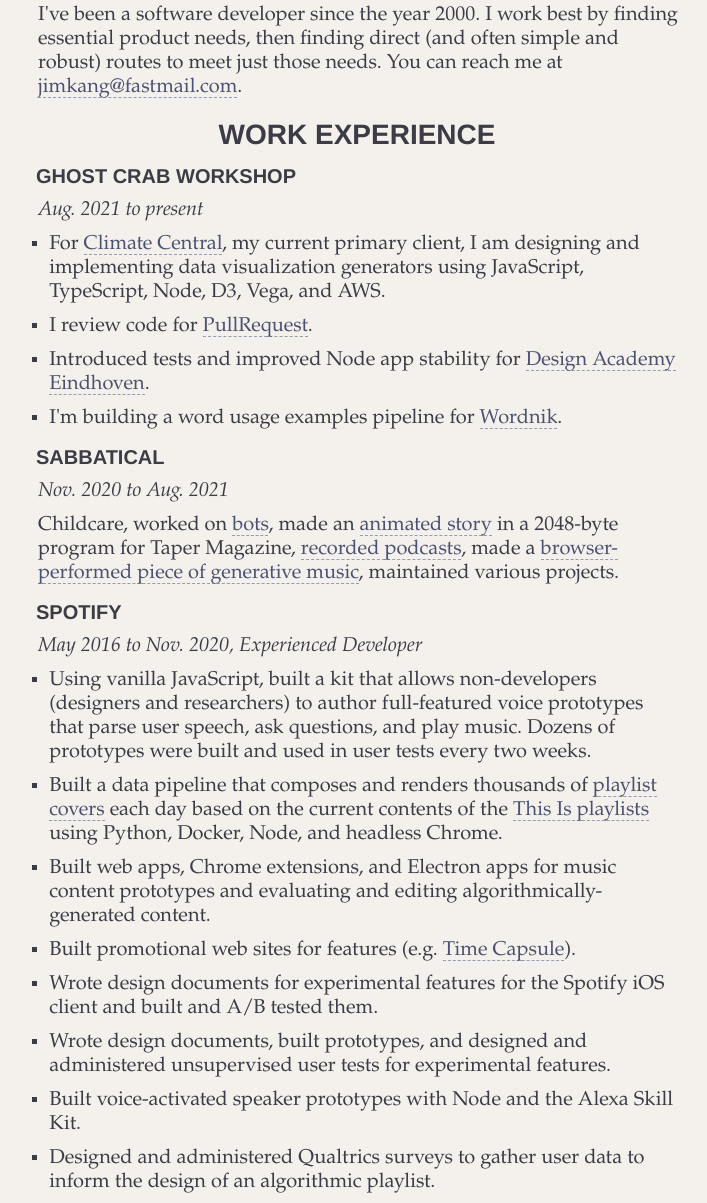
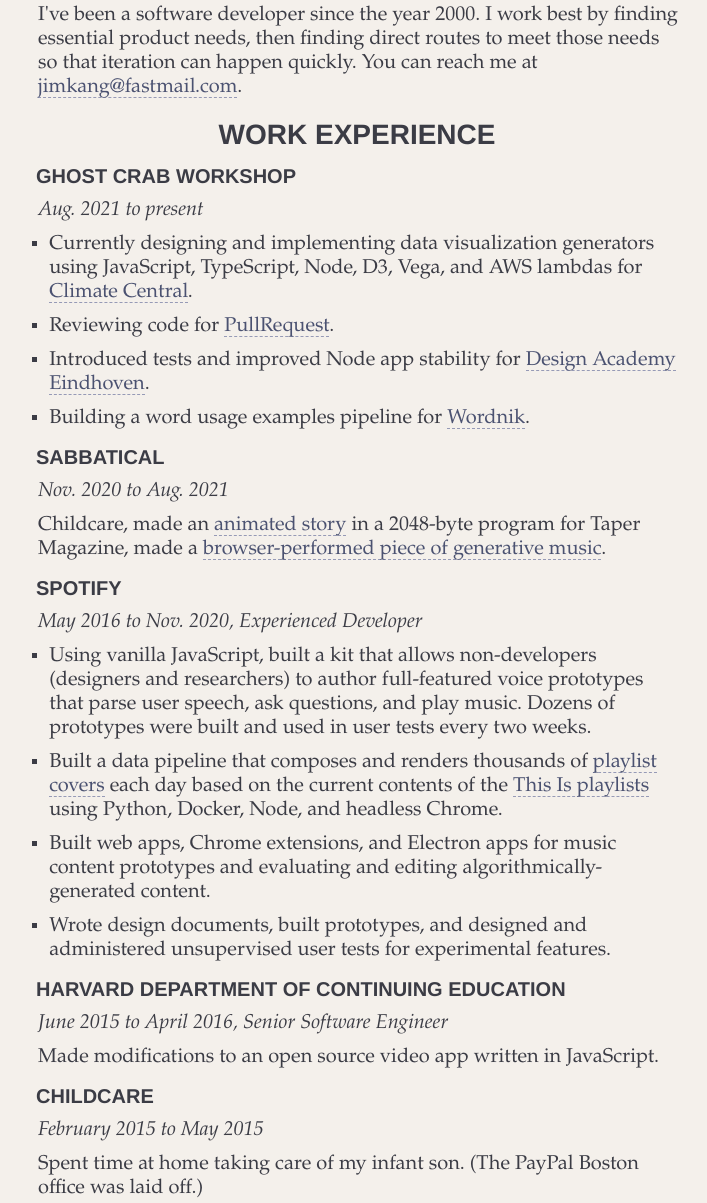
Before and after one commit to jimkang/resume, a website: page index.html in a window 1280 px wide. Shown: the part 90-1293 px from the top of the page, without its empty margins (282-989 px from the left). Drawn offline with Linux system fonts and the light colour scheme; a web font is replaced by a local one.

Commit message:
Copy edit. Change levels.

```diff
--- a/index.html
+++ b/index.html
@@ -15,7 +15,7 @@
     <li>
       <p>
         I've been a software developer since the year 2000. I work best by finding essential product needs,
-        then finding direct (and often simple and robust) routes to meet just those needs. You can reach me at
+        then finding direct routes to meet those needs so that iteration can happen quickly. You can reach me at
         <a href="mailto:jimkang@fastmail.com">jimkang@fastmail.com</a>.
       </p>
     </li>
@@ -30,13 +30,14 @@
                 <li class="date tldr level-2">Aug. 2021 to present</li>
                 <li>
                   <ul class="tldr level-1 bullets">
-                    <li>For <a href="https://climatecentral.org">Climate Central</a>, my current primary client, I am
-                      designing and implementing data visualization generators using JavaScript, TypeScript, Node, D3,
-                      Vega, and AWS.</li>
-                    <li>I review code for <a href="https://www.pullrequest.com/">PullRequest</a>.</li>
-                    <li>Introduced tests and improved Node app stability for <a
+                    <li>Currently designing and implementing data visualization generators using JavaScript, TypeScript,
+                      Node, D3,
+                      Vega, and AWS lambdas for <a href="https://climatecentral.org">Climate Central</a>.</li>
+                    <li>Reviewing code for <a href="https://www.pullrequest.com/">PullRequest</a>.</li>
+                    <li class="tldr level-3">Introduced tests and improved Node app stability for <a
                         href="https://www.designacademy.nl/">Design Academy Eindhoven</a>.</li>
-                    <li>I'm building a word usage examples pipeline for <a href="https://www.wordnik.com/">Wordnik</a>.
+                    <li class="tldr level-3">Building a word usage examples pipeline for <a
+                        href="https://www.wordnik.com/">Wordnik</a>.
                     </li>
                   </ul>
                 </li>
@@ -47,13 +48,15 @@
                 <li class="title">Sabbatical</li>
                 <li class="date tldr level-2">Nov. 2020 to Aug. 2021</li>
                 <li>
-                  Childcare, worked on <a href="https://smidgeo.com/bots/">bots</a>, made an
+                  Childcare, <span class="tldr level-4">worked on <a href="https://smidgeo.com/bots/">bots</a>,</span>
+                  made an
                   <a href="https://taper.badquar.to/6/reconstructing_the_die.html">animated
                     story</a>
-                  in a 2048-byte program for Taper Magazine, <a href="https://jimkang.com/smallfindings/">recorded
-                    podcasts</a>, made a
+                  in a 2048-byte program for Taper Magazine, <span class="tldr level-4"><a
+                      href="https://jimkang.com/smallfindings/">recorded
+                      podcasts</a>,</span> made a
                   <a href="https://jimkang.com/sound-of-the-far-future/">browser-performed
-                    piece of generative music</a>, maintained various projects.
+                    piece of generative music</a>.
                 </li>
               </ul>
             </li>
@@ -79,10 +82,10 @@
                     <li class="tldr level-2"> Built web apps, Chrome extensions, and Electron apps
                       for music content prototypes and evaluating and editing algorithmically-generated content.
                     </li>
-                    <li class="tldr level-2"> Built promotional web sites for features (e.g. <a
+                    <li class="tldr level-4"> Built promotional web sites for features (e.g. <a
                         href="https://timecapsule.spotify.com/">Time
                         Capsule</a>).</li>
-                    <li class="tldr level-2">
+                    <li class="tldr level-4">
                       Wrote design documents for experimental features for the Spotify iOS client and built and A/B
                       tested them.
                     </li>
@@ -90,9 +93,9 @@
                       Wrote design documents, built prototypes, and designed and administered unsupervised user tests
                       for experimental features.
                     </li>
-                    <li class="tldr level-3"> Built voice-activated speaker prototypes with Node and the Alexa Skill
+                    <li class="tldr level-4"> Built voice-activated speaker prototypes with Node and the Alexa Skill
                       Kit.</li>
-                    <li class="tldr level-2">Designed and administered Qualtrics surveys to gather user data to inform
+                    <li class="tldr level-4">Designed and administered Qualtrics surveys to gather user data to inform
                       the design of an
                       algorithmic playlist.</li>
                   </ul>
```
